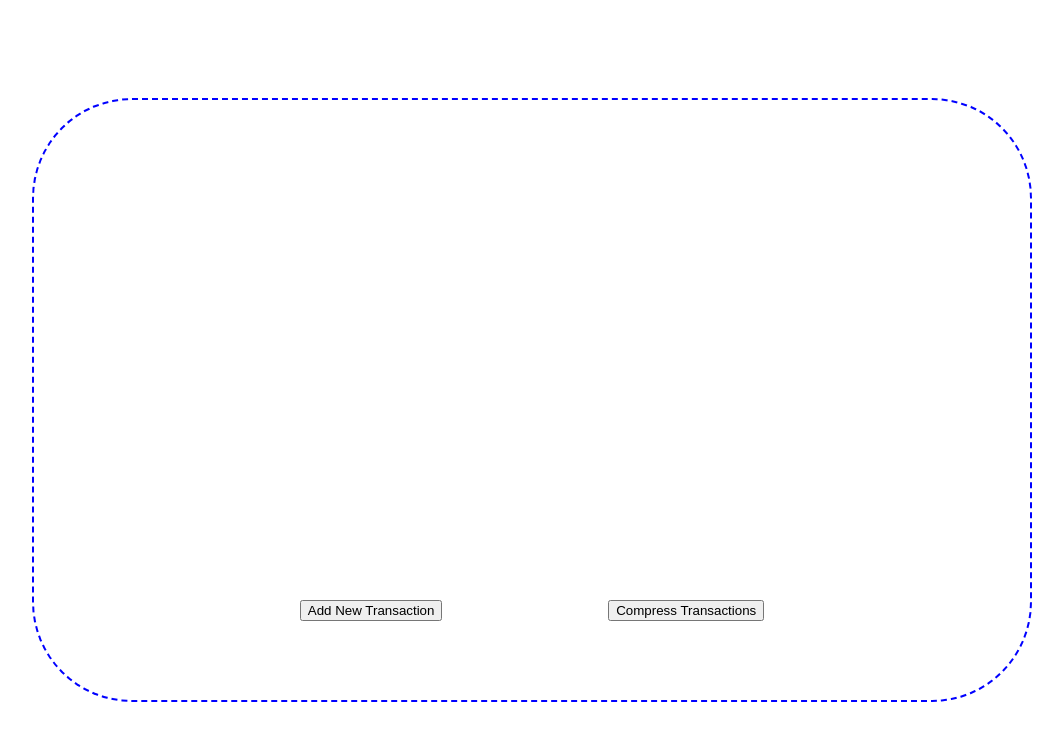
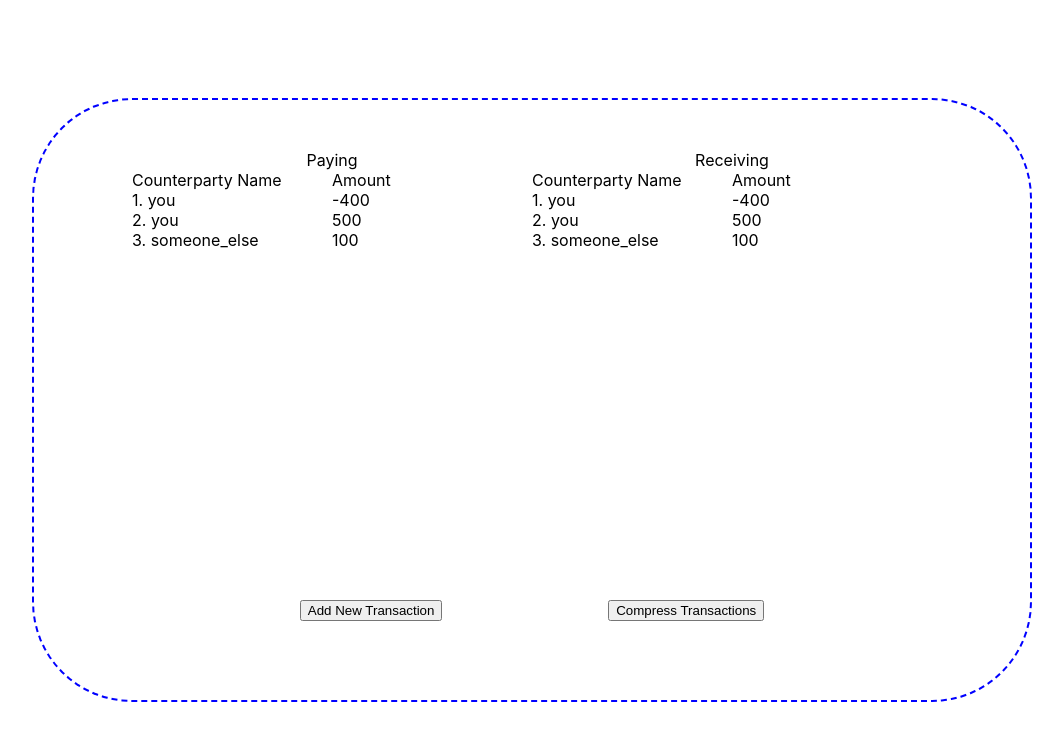
Before and after one commit to aviram83/compression, a React (Create React App) app in the folder client/: page / in a window 1280 px wide. Shown: the top 740 px of the page, without its empty margins (108-1171 px from the left). Built offline with nearby package versions, Linux system fonts and the light colour scheme.

Commit message:
Add Table component

```diff
--- a/client/src/App.css
+++ b/client/src/App.css
@@ -1,3 +1,7 @@
+:root {
+  --column-width: 200px;
+}
+
 .App {
   display: flex;
   justify-content: center;
@@ -19,6 +23,7 @@
 .content {
   display: flex;
   min-height: 450px;
+  justify-content: center;
 }
 
 .actions {
--- a/client/src/App.js
+++ b/client/src/App.js
@@ -1,11 +1,27 @@
+import Table from './components/Table/Table';
+
 import './App.css';
+
+const transactions = [
+  { tradingParty: "me", counterparty: "you", amount: -400 },
+  { tradingParty: "me", counterparty: "you", amount: 500 },
+  { tradingParty: "me", counterparty: "someone_else", amount: 100 },
+]
+
 
 function App() {
   return (
     <div className="App">
       <div className="workspace">
         <div className="content">
-
+          <Table
+            label="Paying"
+            rows={transactions}
+          />
+          <Table
+            label="Receiving"
+            rows={transactions}
+          />
         </div>
         <div className="actions">
           <button>Add New Transaction</button>
--- /dev/null
+++ b/client/src/components/Table/Table.css
@@ -0,0 +1,32 @@
+.table {
+    display: flex;
+    flex-direction: column;
+    align-items: center;
+}
+
+.inner-table {
+    display: flex;
+    flex-direction: column;
+}
+
+.table-header {
+    display: flex;
+    flex-direction: row;
+}
+
+.table-header .column {
+    width: var(--column-width);
+}
+
+.table-body {
+    display: flex;
+    flex-direction: column;
+}
+
+.table-body .row {
+    display: flex;
+}
+
+.table-body .cell {
+    width: var(--column-width);
+}
--- a/client/src/components/Table/Table.jsx
+++ b/client/src/components/Table/Table.jsx
@@ -1,5 +1,34 @@
-const Table = () => {
-    <div>Table</div>
+import React from "react";
+
+import "./Table.css";
+
+const Table = ({ label, rows = [] }) => {
+
+    return (
+        <div className="table">
+            <div className="label">{label}</div>
+            <div className="inner-table">
+                <div className="table-header">
+                    <div className="column">Counterparty Name</div>
+                    <div className="column">Amount</div>
+                </div>
+                <div className="table-body">
+                    {
+                        rows.map((row, idx) => (
+                            <div className="row">
+                                <div className="cell">
+                                    {idx + 1}. {row.counterparty}
+                                </div>
+                                <div className="cell">
+                                    {row.amount}
+                                </div>
+                            </div>
+                        ))
+                    }
+                </div>
+            </div>
+        </div>
+    );
 }
 
-export default Table;
+export default Table
```
